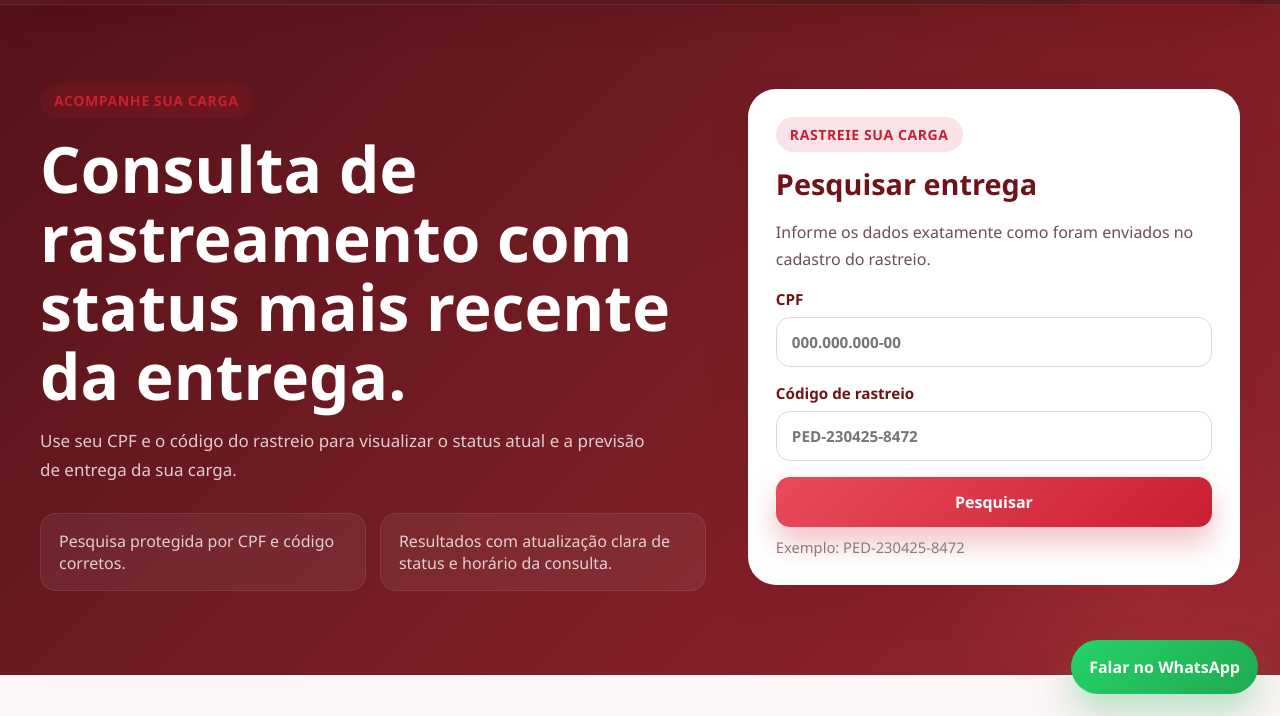
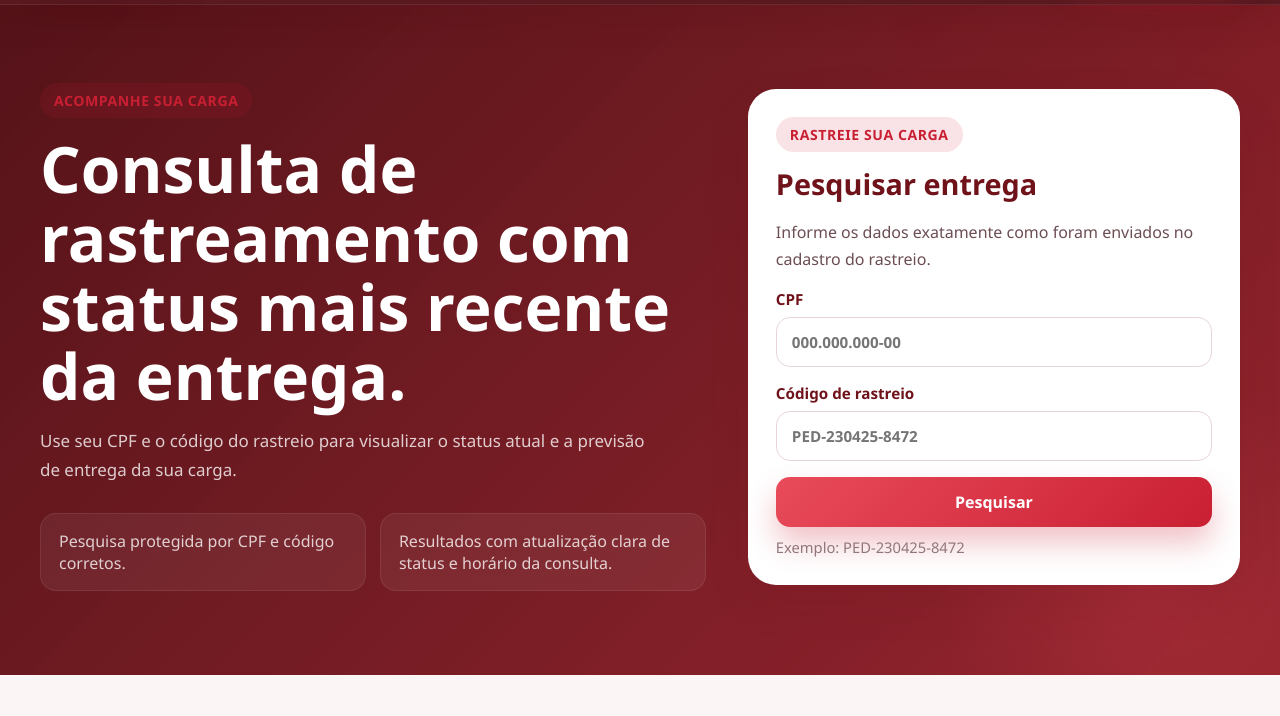
Before and after one commit to rocha1998/movix-rastreamento, a website: page public/rastrear.html in a window 1280 px wide. Shown: the part 84-800 px from the top of the page. Drawn offline with Linux system fonts and the light colour scheme.

Commit message:
Remove botão e número do WhatsApp

```diff
--- a/public/rastrear.html
+++ b/public/rastrear.html
@@ -120,7 +120,6 @@
           <div>
             <h3 class="footer-title">Atendimento</h3>
             <div class="footer-list">
-              <a href="tel:11925833922">(11) 92583-3922</a>
               <a href="mailto:movixtransportadora1998@outlook.com">movixtransportadora1998@outlook.com</a>
             </div>
           </div>
@@ -139,16 +138,6 @@
       </div>
     </footer>
 
-    <a
-      class="whatsapp-float"
-      href="https://wa.me/55NUMERODOWHATSAPP"
-      target="_blank"
-      rel="noreferrer"
-      aria-label="Falar no WhatsApp"
-    >
-      Falar no WhatsApp
-    </a>
-
     <script src="/scripts/common.js"></script>
     <script src="/scripts/tracking-search.js"></script>
   </body>
```
Also changed, not shown: public/index.html (+0 -11 lines).
